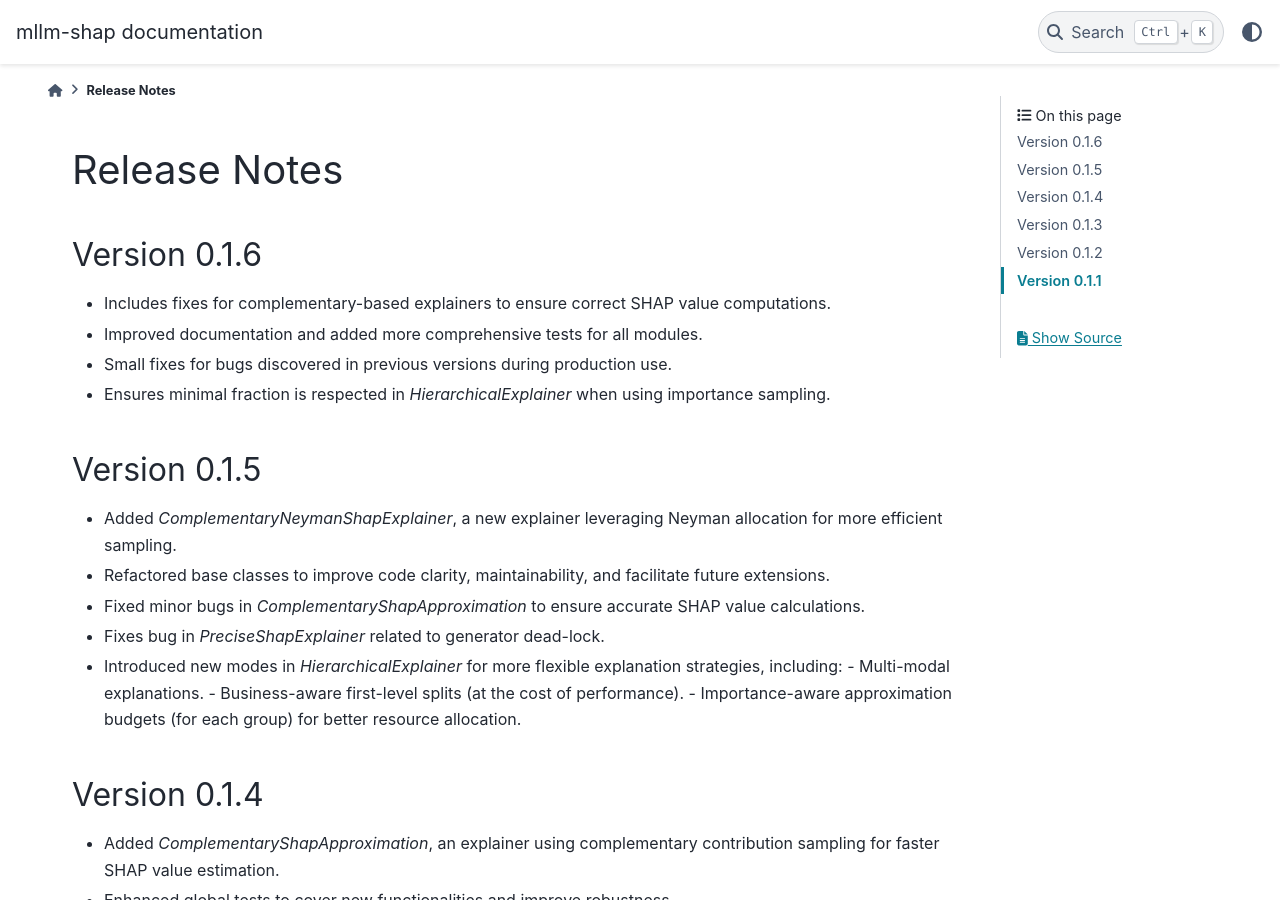
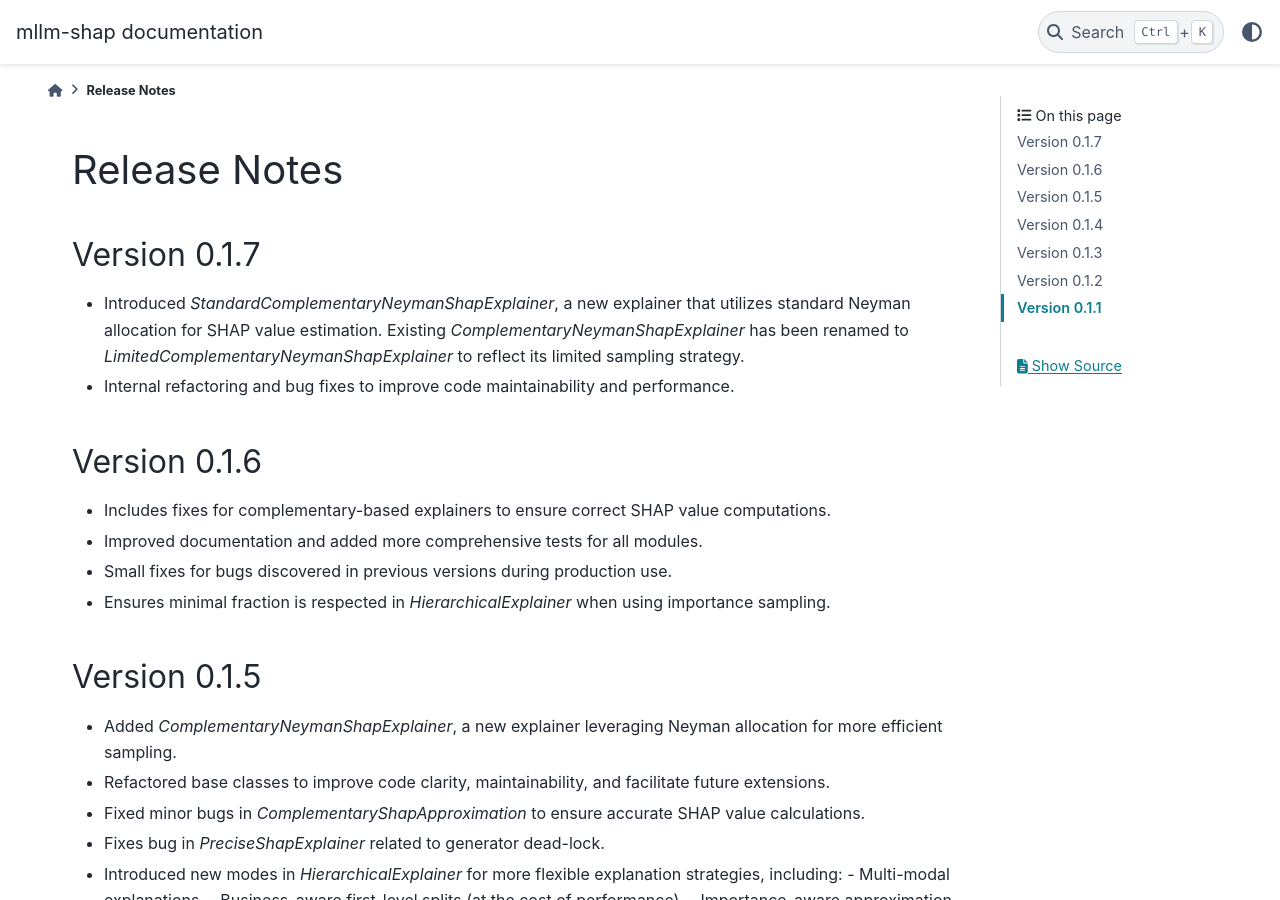
Before and after one commit to Pawlo77/MLLM-Shap, a Sphinx documentation site: the page built from mllm_shap/docs/release_notes.rst, in a window 1280 px wide and 900 px high. Built offline with Sphinx 7.4.7 and the PyData theme 0.15.4, drawn with Linux system fonts in a browser that asks for light colours.

Commit message:
chore: Version patch bump

```diff
--- a/mllm_shap/docs/release_notes.rst
+++ b/mllm_shap/docs/release_notes.rst
@@ -1,5 +1,10 @@
 Release Notes
 =============
+
+Version 0.1.7
+-------------
+* Introduced `StandardComplementaryNeymanShapExplainer`, a new explainer that utilizes standard Neyman allocation for SHAP value estimation. Existing `ComplementaryNeymanShapExplainer` has been renamed to `LimitedComplementaryNeymanShapExplainer` to reflect its limited sampling strategy.
+* Internal refactoring and bug fixes to improve code maintainability and performance.
 
 Version 0.1.6
 -------------
```
Also changed, not shown: 2 other files.
